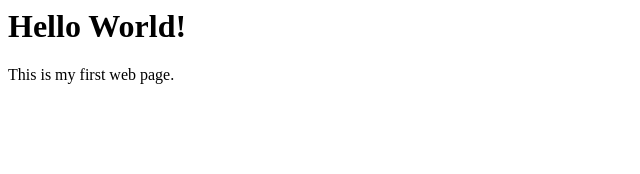
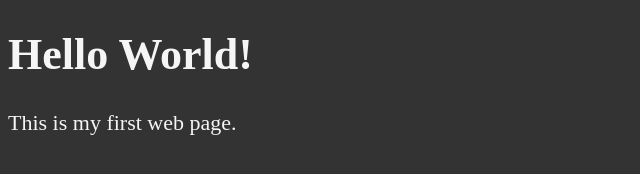
Before and after one commit to tanishqru/Learning-HTML, a plain HTML site: page index.html in a window 1280 px wide. Shown: the whole page, without its empty margins (0-640 px from the left). Drawn offline with Linux system fonts and the light colour scheme.

Commit message:
leanrt some basics and a BIT of CSS

```diff
--- a/index.html
+++ b/index.html
@@ -1,9 +1,32 @@
+<!DOCTYPE html>
+<!--**SHOULD** have it at the very beginning, it is a declaration-->
+<html lang = "en">
+<!--Sets the language to english, can be kept as "en-US" for US English, but this is prefereable-->
+
 <html>
     <head>
+        <meta charset = "UTF-8">
+        <!--Related to something called character encoding-->
         <title>MY First Web Page</title>
+        <!-- the name goes in tab's name at the top-->
+        <style>
+            html{
+                font-size: 22px
+            }
+
+            body{
+                background-color: #333;
+                color: whitesmoke;
+
+            }
+        </style>
+        <!--This is the tiny bit of CSS part-->
+        <!--the 'color' holds the color of the font-->
     </head>
     <body>
         <h1>Hello World!</h1>
+        <!--The title-->
         <p>This is my first web page.</p>
+        <!--The first line in the paragraph-->
     </body>
 </html>
```
